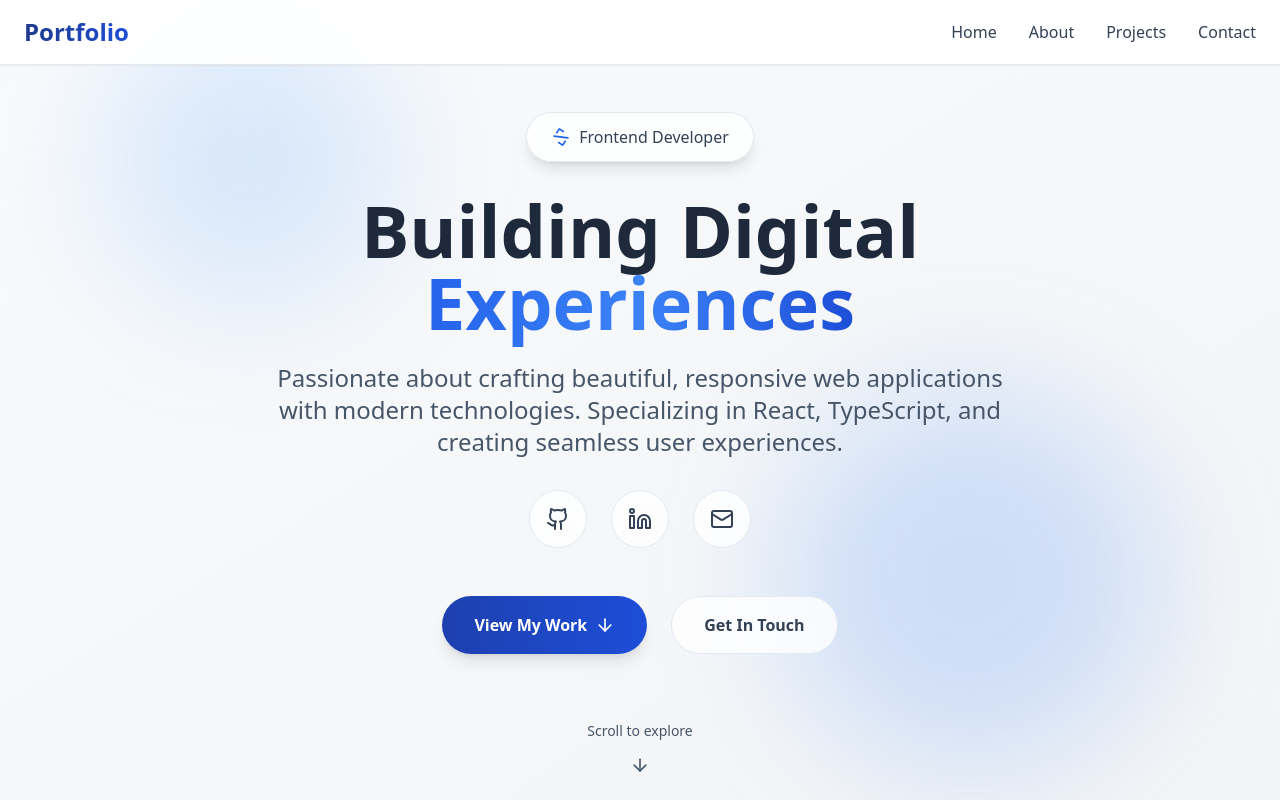
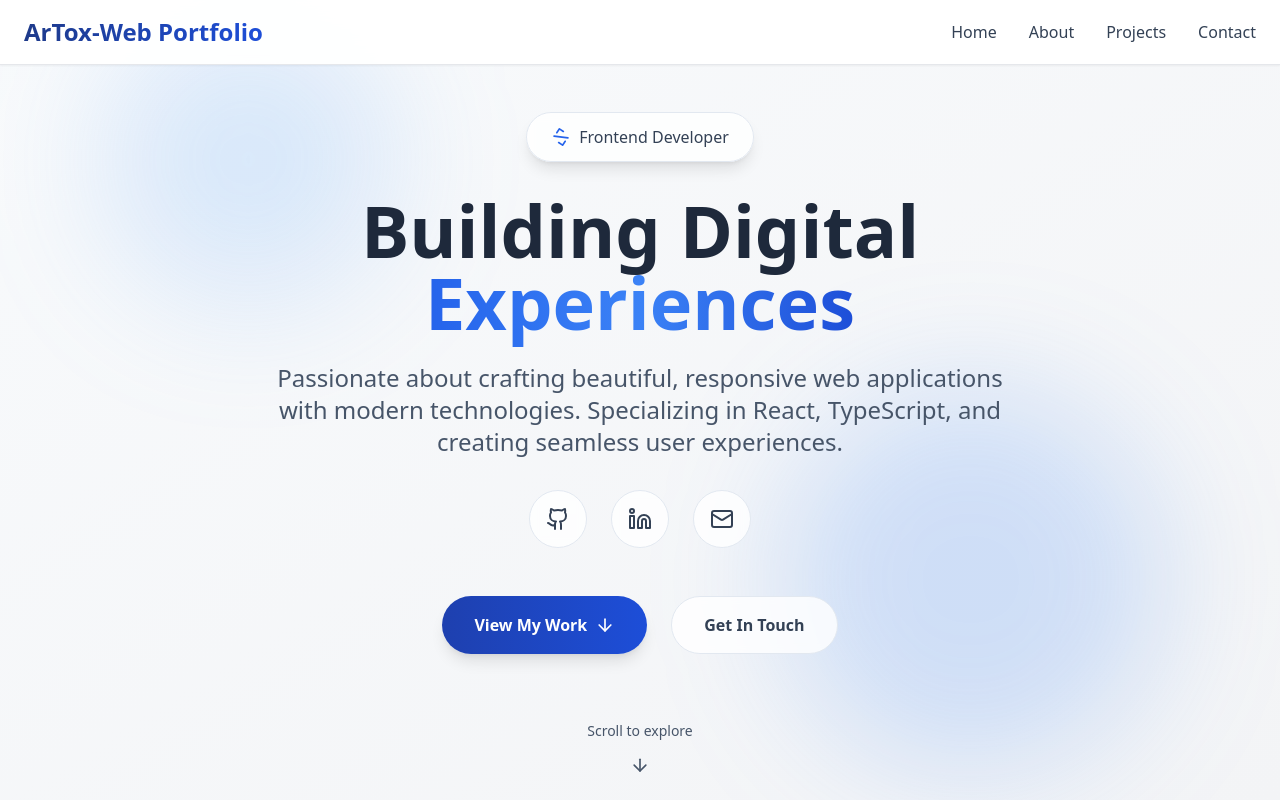
Before and after one commit to ArTox-Web/Frontend-Portfolio, a React (Vite) app: page / in a window 1280 px wide. Shown: the top 800 px of the page. Built offline with nearby package versions, Linux system fonts and the light colour scheme.

Commit message:
Updated Header.tsx

```diff
--- a/src/components/Header.tsx
+++ b/src/components/Header.tsx
@@ -25,7 +25,7 @@ const Header = () => {
             whileHover={{ scale: 1.05 }}
             className="text-2xl font-bold bg-gradient-to-r from-blue-900 to-blue-700 bg-clip-text text-transparent"
           >
-            Portfolio
+            ArTox-Web Portfolio
           </motion.div>
 
           {/* Desktop Navigation */}
```
